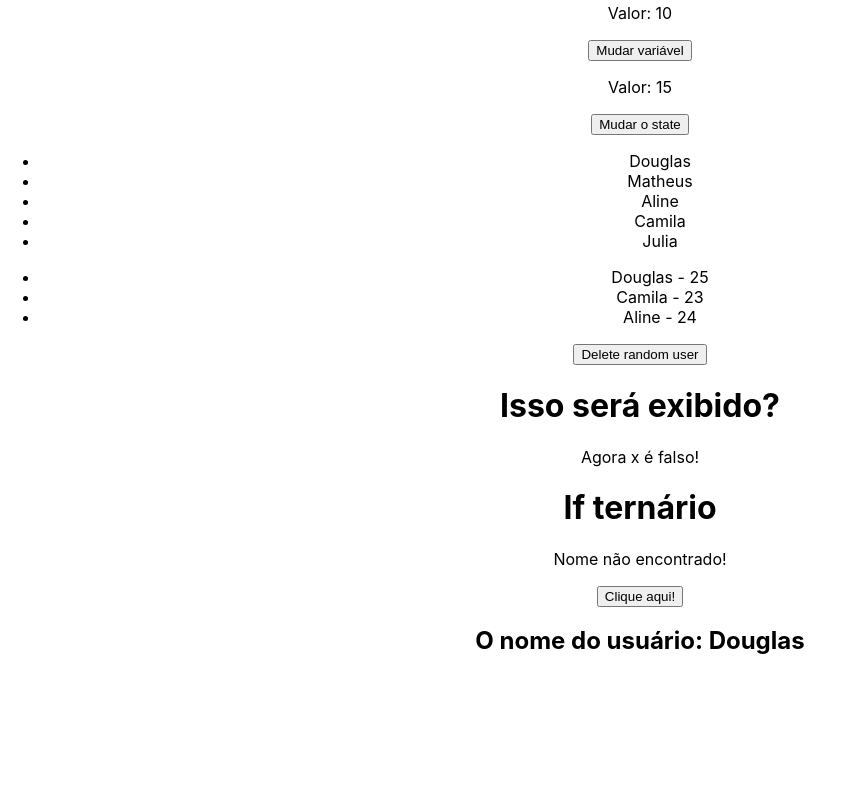
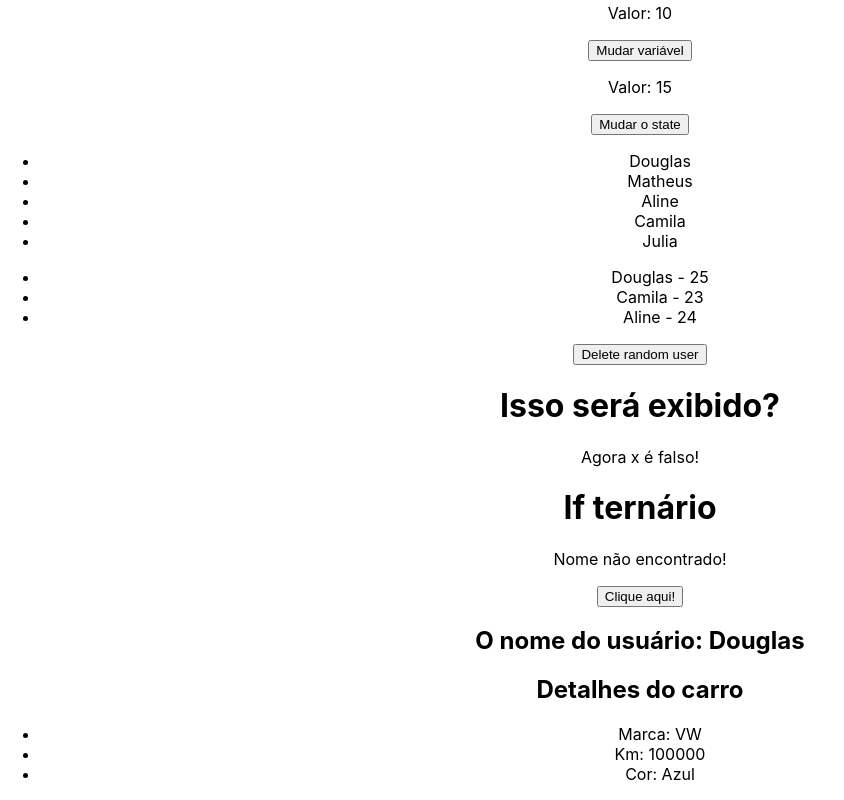
Before and after one commit to NoScandalize/React, a React (Create React App) app in the folder 3_AVANCANDO/avancando/: page / in a window 1280 px wide. Shown: the part 475-1275 px from the top of the page, without its empty margins (0-844 px from the left). Before the commit the page ends 1150 px from the top, so only its background shows below. Built offline with nearby package versions, Linux system fonts and the light colour scheme.

Commit message:
Update v1.3.10
- Avançando: Desestruturando props

```diff
--- a/3_AVANCANDO/avancando/src/App.js
+++ b/3_AVANCANDO/avancando/src/App.js
@@ -1,11 +1,11 @@
-import './App.css';
+import "./App.css";
 
-import Plunderer from './assets/img2.webp'
-import ListRender from './components/ListRender';
-import ManageData from './components/ManageData';
-import ConditionalRender from './components/ConditionalRender';
-import ShowUserName from './components/ShowUserName';
-
+import Plunderer from "./assets/img2.webp";
+import ListRender from "./components/ListRender";
+import ManageData from "./components/ManageData";
+import ConditionalRender from "./components/ConditionalRender";
+import ShowUserName from "./components/ShowUserName";
+import CarDetails from "./components/CarDetails";
 
 function App() {
   return (
@@ -23,6 +23,7 @@
       <ListRender />
       <ConditionalRender />
       <ShowUserName name="Douglas" />
+      <CarDetails brand="VW" km={100000} color="Azul" />
     </div>
   );
 }
--- /dev/null
+++ b/3_AVANCANDO/avancando/src/components/CarDetails.js
@@ -0,0 +1,14 @@
+const CarDetails = ({ brand, km, color }) => {
+  return (
+    <div>
+      <h2>Detalhes do carro</h2>
+      <ul>
+        <li>Marca: {brand}</li>
+        <li>Km: {km}</li>
+        <li>Cor: {color}</li>
+      </ul>
+    </div>
+  );
+};
+
+export default CarDetails;
```
